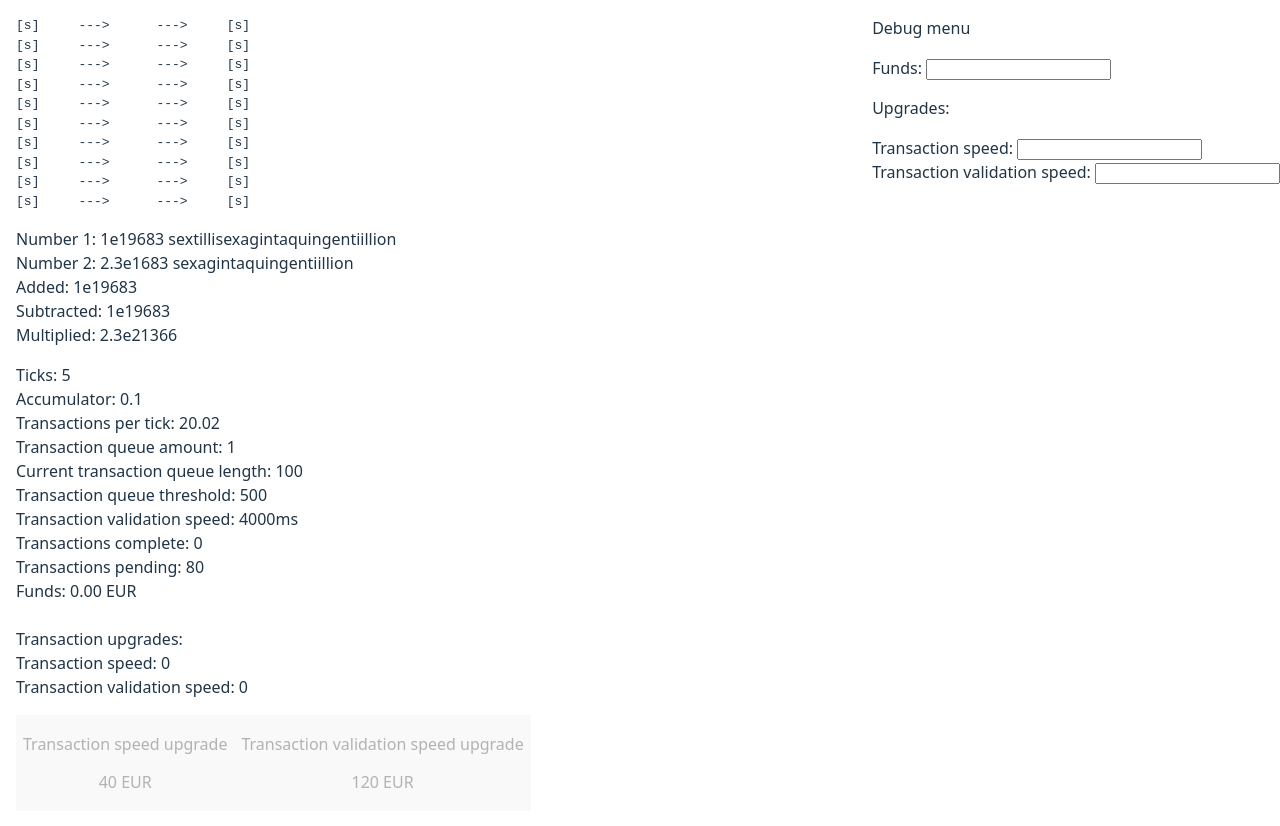
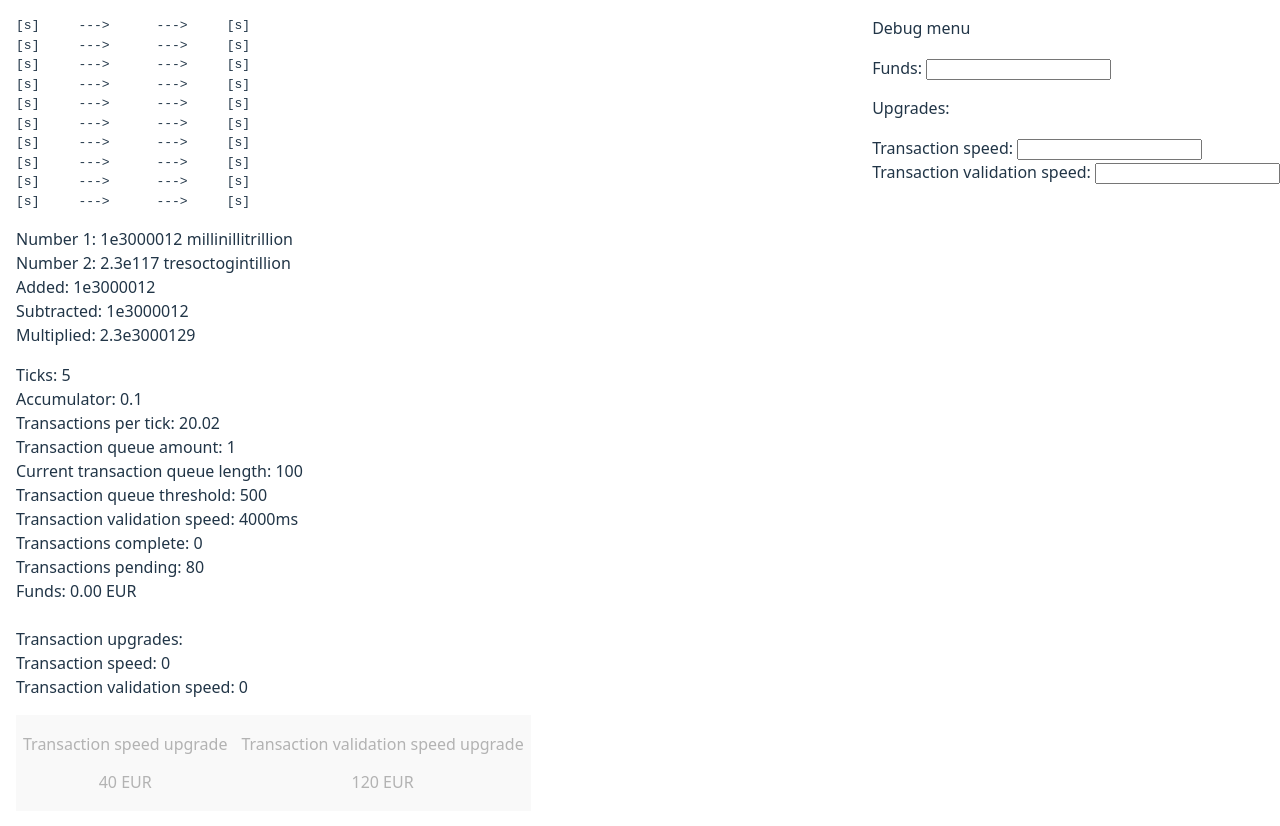
Before and after one commit to Filipsys/incremental-game, a React (Vite) app: page / in a window 1280 px wide. Built offline with nearby package versions, Linux system fonts and the light colour scheme.

Commit message:
Completed conway-wechsler's naming system

```diff
--- a/src/App.tsx
+++ b/src/App.tsx
@@ -75,10 +75,8 @@
     return () => clearInterval(intervalLoop);
   }, [startTick]);
 
-  // console.log(createTransactionDetails());
-
-  const number1 = new BigNumber(1, 19683n);
-  const number2 = new BigNumber(2.3, 1683n);
+  const number1 = new BigNumber(1, 3000012n);
+  const number2 = new BigNumber(2.3, 117n);
 
   return (
     <div style={{ padding: "1em" }}>
--- a/src/BigNumber.ts
+++ b/src/BigNumber.ts
@@ -3,9 +3,9 @@
 import type { customBigNumber } from "./types/main";
 import { HUNDREDS, ONES, TENS, UNDER_THIRTY } from "./assets/static";
 
-const removeEndVowel = (text: string): string => {
+const removeEndVowel = (text: string) => {
   if (["a", "e", "i", "o", "u"].includes(text.slice(-1))) {
-    text = text.slice(0, -1);
+    return text.slice(0, -1);
   }
 
   return text;
@@ -23,13 +23,15 @@
   }
 
   toScientific(): string {
+    if (this.exponent <= 6n)
+      return `${this.base.mul(Math.pow(10, Number(this.exponent)))}`;
+
     return `${this.base.toString()}e${this.exponent.toString()}`;
   }
 
   toNamed(): string {
-    if (this.exponent < 3n) {
-      return `${this.base.toNumber() * Math.pow(10, Number(this.exponent))}`;
-    }
+    if (this.exponent <= 6n)
+      return `${this.base.mul(Math.pow(10, Number(this.exponent)))}`;
 
     if (this.exponent <= 30n) {
       const mult =
@@ -39,44 +41,78 @@
     }
 
     let namedNumber = "";
+    let lastConnectors: string[] | undefined = undefined;
     const numberArray = Math.floor(Number((this.exponent - 3n) / 3n))
       .toString()
       .split("") as unknown as number[];
     const arrayRemainder = numberArray.length % 3;
 
+    const addFragment = (
+      currentString: string,
+      newFragment: [string, string[]],
+    ): string => {
+      if (lastConnectors === undefined) {
+        lastConnectors = newFragment[1];
+
+        return currentString + newFragment[0];
+      }
+
+      if (
+        lastConnectors.includes("*") &&
+        (newFragment[1].includes("s") || newFragment[1].includes("x"))
+      ) {
+        lastConnectors = newFragment[1];
+        return currentString + "s" + newFragment[0];
+      }
+
+      let connector = "";
+      for (const frag of lastConnectors) {
+        for (const frag2 of newFragment[1]) {
+          if (frag === frag2) connector = frag;
+        }
+      }
+
+      lastConnectors = newFragment[1];
+      return currentString + connector + newFragment[0];
+    };
+
     if (arrayRemainder === 1)
       namedNumber += UNDER_THIRTY[numberArray[0]].slice(0, -2);
 
     if (arrayRemainder === 2) {
-      namedNumber += ONES[numberArray[0]][1];
-      namedNumber += TENS[numberArray[1]][1];
+      namedNumber = addFragment(namedNumber, ONES[numberArray[0]]);
+      namedNumber = addFragment(namedNumber, TENS[numberArray[1]]);
 
-      removeEndVowel(namedNumber);
-      namedNumber += "illi";
+      namedNumber = removeEndVowel(namedNumber);
+      if (numberArray.length > arrayRemainder) namedNumber += "illi";
     }
 
     const listWithoutRemainders = numberArray.slice(
       arrayRemainder,
       numberArray.length,
     );
+
     for (let i = 0; i < listWithoutRemainders.length; i += 3) {
-      const ones = listWithoutRemainders[i + 2];
-      const tens = listWithoutRemainders[i + 1];
-      const hundreds = listWithoutRemainders[i];
+      const ones = Number(listWithoutRemainders[i + 2]);
+      const tens = Number(listWithoutRemainders[i + 1]);
+      const hundreds = Number(listWithoutRemainders[i]);
 
-      if (ones === 0 && tens === 0 && hundreds === 0) namedNumber += "nilli";
+      if (ones === 0 && tens === 0 && hundreds === 0) {
+        namedNumber += "nilli";
+      } else {
+        if (ones !== 0) namedNumber = addFragment(namedNumber, ONES[ones]);
+        if (tens !== 0) namedNumber = addFragment(namedNumber, TENS[tens]);
+        if (hundreds !== 0)
+          namedNumber = addFragment(namedNumber, HUNDREDS[hundreds]);
 
-      if (ones !== 0) namedNumber += ONES[ones][1];
-      if (tens !== 0) namedNumber += TENS[tens][1];
-      if (hundreds !== 0) namedNumber += HUNDREDS[hundreds][1];
-
-      if (i + 3 < listWithoutRemainders.length) {
-        removeEndVowel(namedNumber);
-        namedNumber += "illi";
+        if (i + 3 < listWithoutRemainders.length) {
+          namedNumber = removeEndVowel(namedNumber);
+          namedNumber += "illi";
+        }
       }
     }
 
-    removeEndVowel(namedNumber);
+    namedNumber = removeEndVowel(namedNumber);
     return (namedNumber += "illion");
   }
 
--- a/src/assets/static.ts
+++ b/src/assets/static.ts
@@ -12,43 +12,43 @@
 ];
 
 export const ONES = [
-  [[], "", []],
-  [[], "un", []],
-  [[], "duo", []],
-  [[], "tre", ["*"]],
-  [[], "quattuor", []],
-  [[], "quin", []],
-  [[], "se", ["s", "x"]],
-  [[], "septe", ["m", "n"]],
-  [[], "octo", []],
-  [[], "nove", ["m", "n"]],
-] as [string[], string, string[]][];
+  ["", []],
+  ["un", []],
+  ["duo", []],
+  ["tre", ["*"]],
+  ["quattuor", []],
+  ["quin", []],
+  ["se", ["s", "x"]],
+  ["septe", ["m", "n"]],
+  ["octo", []],
+  ["nove", ["m", "n"]],
+] as [string, string[]][];
 
 export const TENS = [
-  [[], "", []],
-  [["n"], "deci", []],
-  [["m", "s"], "viginti", []],
-  [["n", "s"], "triginta", []],
-  [["n", "s"], "quadraginta", []],
-  [["n", "s"], "quinquaginta", []],
-  [["n"], "sexaginta", []],
-  [["n"], "septuaginta", []],
-  [["m", "x"], "octoginta", []],
-  [[], "nonaginta", []],
-] as [string[], string, string[]][];
+  ["", []],
+  ["deci", ["n"]],
+  ["viginti", ["m", "s"]],
+  ["triginta", ["n", "s"]],
+  ["quadraginta", ["n", "s"]],
+  ["quinquaginta", ["n", "s"]],
+  ["sexaginta", ["n"]],
+  ["septuaginta", ["n"]],
+  ["octoginta", ["m", "x"]],
+  ["nonaginta", []],
+] as [string, string[]][];
 
 export const HUNDREDS = [
-  [[], "", []],
-  [["n", "x"], "centi", []],
-  [["n"], "ducenti", []],
-  [["n", "s"], "trecenti", []],
-  [["n", "s"], "quadringenti", []],
-  [["n", "s"], "quingenti", []],
-  [["n"], "sescenti", []],
-  [["n"], "septingenti", []],
-  [["m", "x"], "octingenti", []],
-  [[], "nongenti", []],
-];
+  ["", []],
+  ["centi", ["n", "x"]],
+  ["ducenti", ["n"]],
+  ["trecenti", ["n", "s"]],
+  ["quadringenti", ["n", "s"]],
+  ["quingenti", ["n", "s"]],
+  ["sescenti", ["n"]],
+  ["septingenti", ["n"]],
+  ["octingenti", ["m", "x"]],
+  ["nongenti", []],
+] as [string, string[]][];
 
 export const ISO_CODES = [
   "AED",
```
